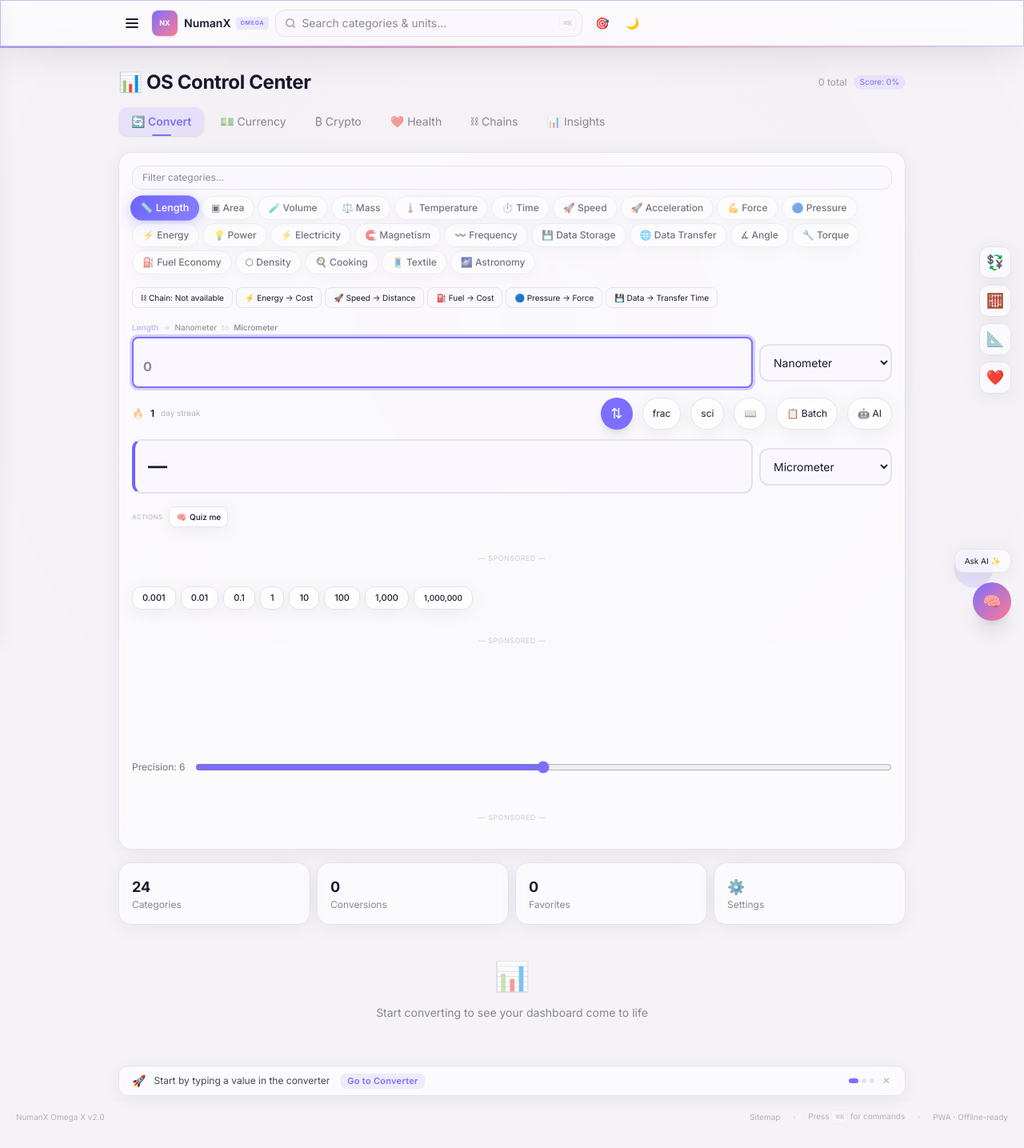
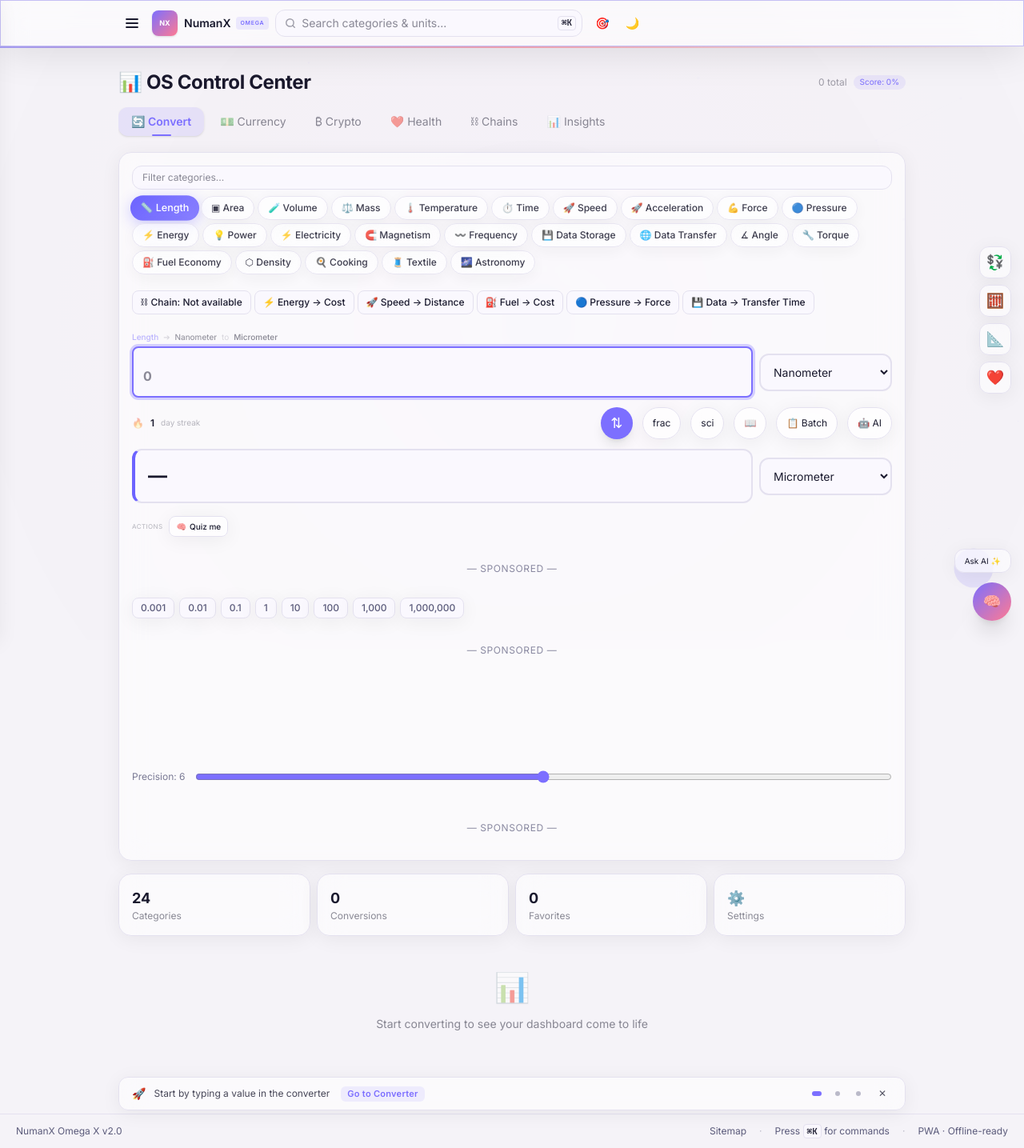
Before and after one commit to muhammadnuman340/web-html, a React (Vite) app in the folder numanx-omega/: page /health in a window 1280 px wide. Shown: the whole page at 80% size. Built offline with nearby package versions, Linux system fonts and the light colour scheme.

Commit message:
fix(a11y): resolve WCAG 2.2 AA audit issues across interactive controls, contrast, and navigation

```diff
--- a/numanx-omega/index.html
+++ b/numanx-omega/index.html
@@ -3,7 +3,7 @@
   <head>
     <meta charset="UTF-8" />
     <link rel="icon" type="image/svg+xml" href="/favicon.svg" />
-    <meta name="viewport" content="width=device-width, initial-scale=1.0, maximum-scale=1.0, user-scalable=no" />
+    <meta name="viewport" content="width=device-width, initial-scale=1.0" />
     <meta name="theme-color" content="#0d0d0d" media="(prefers-color-scheme: dark)" />
     <meta name="theme-color" content="#f0f2f8" media="(prefers-color-scheme: light)" />
     <meta name="description" content="Omega X Converter — Free universal unit converter with 30+ categories, 200+ units, live currency rates, crypto prices, natural language input, batch conversion, and PWA offline support." />
--- a/numanx-omega/src/App.tsx
+++ b/numanx-omega/src/App.tsx
@@ -291,19 +291,19 @@ function AppContent() {
           </div>
 
           {/* Desktop footer */}
-          <footer className="hidden lg:flex items-center justify-between px-5 py-3 text-[10px] opacity-30 border-t border-[var(--border)] distraction">
+          <footer className="hidden lg:flex items-center justify-between px-5 py-3 text-xs text-[var(--text2)] border-t border-[var(--border)] distraction">
             <span>NumanX Omega X v2.0</span>
             <div className="flex gap-4 items-center">
-              <Link to="/sitemap" className="hover:underline hover:opacity-100 transition-opacity">Sitemap</Link>
-              <span>·</span>
-              <span>Press <kbd className="px-1">⌘K</kbd> for commands</span>
-              <span>·</span>
+              <Link to="/sitemap" className="hover:underline hover:text-[var(--text)] transition-colors">Sitemap</Link>
+              <span aria-hidden="true" className="opacity-40 select-none">·</span>
+              <span>Press <kbd className="px-1.5 py-0.5 rounded bg-[var(--card2)] border border-[var(--border)] text-[var(--text)] font-mono text-[11px]">⌘K</kbd> for commands</span>
+              <span aria-hidden="true" className="opacity-40 select-none">·</span>
               <span>PWA · Offline-ready</span>
             </div>
           </footer>
 
           {/* Mobile bottom nav */}
-          <nav className="lg:hidden fixed bottom-0 left-0 right-0 z-30 glass border-t border-[var(--border)] safe-area-bottom">
+          <nav aria-label="Mobile navigation" className="lg:hidden fixed bottom-0 left-0 right-0 z-30 glass border-t border-[var(--border)] safe-area-bottom">
             <div className="flex justify-around items-center px-1 py-1">
               {navItems.map(item => {
                 const isActive = location.pathname === item.path ||
--- a/numanx-omega/src/components/converter/UniversalConverter.tsx
+++ b/numanx-omega/src/components/converter/UniversalConverter.tsx
@@ -425,19 +425,21 @@ export default function UniversalConverter({ category: initialCat, mode = 'pro',
                 className="absolute right-2 top-1/2 -translate-y-1/2 text-[9px] opacity-40 hover:opacity-100" aria-label="Clear filter">✕</button>
             )}
           </div>
-          <div className="flex flex-wrap gap-1">
+          <div className="flex flex-wrap gap-1" role="tablist" aria-label="Unit categories">
             {(catFilter ? cats.filter(c => c.lb.toLowerCase().includes(catFilter.toLowerCase()) || c.id.includes(catFilter.toLowerCase())) : cats).map(c => (
               <button key={c.id} onClick={() => { setCatId(c.id); setChainMode(false); setChainResult(null); setBatchMode(false) }}
+                role="tab"
+                aria-selected={catId === c.id}
                 className={`px-3 py-1.5 rounded-full text-xs whitespace-nowrap transition-all duration-300 font-medium interact-lift ${
                   catId === c.id
                     ? 'text-white shadow-lg scale-105'
-                    : 'glass opacity-60 hover:opacity-100'
+                    : 'glass text-[var(--text)] opacity-85 hover:opacity-100 hover:border-[var(--primary)]'
                 }`}
                 style={catId === c.id ? {
                   background: `linear-gradient(135deg, ${c.cl || '#7c6fff'}, ${c.cl || '#7c6fff'}cc)`,
                   boxShadow: `0 4px 16px ${c.cl || '#7c6fff'}50`
                 } : {}}>
-                {c.ic} {c.lb}
+                <span aria-hidden="true">{c.ic}</span> <span>{c.lb}</span>
               </button>
             ))}
           </div>
@@ -446,15 +448,15 @@ export default function UniversalConverter({ category: initialCat, mode = 'pro',
 
       {/* Chain selector (when chain mode is off) */}
       {mode !== 'fast' && !chainMode && (
-        <div className="flex gap-1 overflow-x-auto">
+        <div className="flex gap-1 overflow-x-auto py-1">
           <button onClick={() => autoSuggestChain()}
-            className="px-2.5 py-1 rounded-lg text-[10px] border border-[var(--border)] hover:bg-[var(--primary)] hover:text-white transition-all flex items-center gap-1">
-            ⛓ Chain: {suggestChain(catId) ? chains.find(c => c.id === suggestChain(catId))?.label : 'Not available'}
+            className="px-2.5 py-1.5 rounded-lg text-xs font-medium border border-[var(--border)] bg-[var(--card2)] text-[var(--text)] hover:bg-[var(--primary)] hover:text-white transition-all flex items-center gap-1 shrink-0">
+            <span aria-hidden="true">⛓</span> Chain: {suggestChain(catId) ? chains.find(c => c.id === suggestChain(catId))?.label : 'Not available'}
           </button>
           {chains.map(chain => (
             <button key={chain.id} onClick={() => { setActiveChain(chain.id); setChainMode(true) }}
-              className="px-2.5 py-1 rounded-lg text-[10px] border border-[var(--border)] hover:bg-[var(--primary)] hover:text-white transition-all">
-              {chain.icon} {chain.label}
+              className="px-2.5 py-1.5 rounded-lg text-xs font-medium border border-[var(--border)] bg-[var(--card2)] text-[var(--text)] hover:bg-[var(--primary)] hover:text-white transition-all shrink-0">
+              <span aria-hidden="true">{chain.icon}</span> {chain.label}
             </button>
           ))}
         </div>
@@ -586,6 +588,7 @@ export default function UniversalConverter({ category: initialCat, mode = 'pro',
             )}
           </div>
           <select value={fromUnit} onChange={e => setFromUnit(e.target.value)}
+            aria-label="Source unit"
             className="p-3 rounded-xl border-2 border-[var(--border)] bg-[var(--card2)] text-[var(--text)] text-sm outline-none focus:border-[var(--primary)] transition-colors min-w-[80px]">
             {cat?.un.map(u => <option key={u.id} value={u.id}>{u.lb}</option>)}
           </select>
@@ -606,10 +609,10 @@ export default function UniversalConverter({ category: initialCat, mode = 'pro',
           return (
             <motion.div initial={{ opacity: 0, y: -4 }} animate={{ opacity: 1, y: 0 }}
               className="flex flex-wrap gap-1.5 items-center">
-              <span className="text-[8px] opacity-30 uppercase tracking-wider mr-0.5">Recent</span>
+              <span className="text-xs text-[var(--text2)] opacity-70 uppercase tracking-wider mr-0.5">Recent</span>
               {recent.map((e, i) => (
                 <button key={i} onClick={() => { setFromUnit(e.fromUnit || ''); setToUnit(e.toUnit || '') }}
-                  className="px-2 py-1 rounded-lg text-[10px] font-medium border border-[var(--border)] glass hover:bg-[var(--primary)] hover:text-white transition-all interact-lift">
+                  className="px-2.5 py-1 rounded-lg text-xs font-medium border border-[var(--border)] bg-[var(--card2)] text-[var(--text)] hover:bg-[var(--primary)] hover:text-white transition-all interact-lift">
                   {e.fromUnit} → {e.toUnit}
                 </button>
               ))}
@@ -623,23 +626,32 @@ export default function UniversalConverter({ category: initialCat, mode = 'pro',
           <motion.button whileTap={{ scale: 0.9 }} onClick={swap}
             animate={{ rotate: swapRotation }}
             transition={{ type: 'spring', stiffness: 200, damping: 15 }}
+            aria-label="Swap source and target units"
             className="w-10 h-10 rounded-full bg-[var(--primary)] text-white flex items-center justify-center text-lg shadow-lg shadow-[var(--glow)] interact-lift">⇅</motion.button>
           {mode !== 'fast' && (
             <>
               <button onClick={() => setFrac(!frac)}
-                className={`px-3 py-1 rounded-full text-xs transition-all interact-lift ${frac ? 'bg-[var(--primary)] text-white' : 'glass'}`}>frac</button>
+                aria-label="Toggle fraction display"
+                aria-pressed={frac}
+                className={`px-3 py-1 rounded-full text-xs transition-all interact-lift ${frac ? 'bg-[var(--primary)] text-white' : 'glass text-[var(--text)]'}`}>frac</button>
               <button onClick={() => setSci(!sci)}
-                className={`px-3 py-1 rounded-full text-xs transition-all interact-lift ${sci ? 'bg-[var(--primary)] text-white' : 'glass'}`}>sci</button>
+                aria-label="Toggle scientific notation"
+                aria-pressed={sci}
+                className={`px-3 py-1 rounded-full text-xs transition-all interact-lift ${sci ? 'bg-[var(--primary)] text-white' : 'glass text-[var(--text)]'}`}>sci</button>
               <button onClick={() => setShowExplanation(!showExplanation)}
-                className={`px-3 py-1 rounded-full text-xs transition-all interact-lift ${showExplanation ? 'bg-[var(--accent)] text-white' : 'glass'}`}>
+                aria-label={showExplanation ? 'Hide calculation steps' : 'Show calculation steps'}
+                aria-expanded={showExplanation}
+                className={`px-3 py-1 rounded-full text-xs transition-all interact-lift ${showExplanation ? 'bg-[var(--accent)] text-white' : 'glass text-[var(--text)]'}`}>
                 <span aria-hidden="true">{mode === 'scientist' ? '🔬' : '📖'}</span>
               </button>
               <button onClick={() => setBatchMode(!batchMode)}
-                className={`px-3 py-1 rounded-full text-xs transition-all interact-lift ${batchMode ? 'bg-[var(--primary)] text-white' : 'glass'}`}>
+                aria-label="Toggle batch conversion mode"
+                aria-pressed={batchMode}
+                className={`px-3 py-1 rounded-full text-xs transition-all interact-lift ${batchMode ? 'bg-[var(--primary)] text-white' : 'glass text-[var(--text)]'}`}>
                 <span aria-hidden="true">📋</span> Batch
               </button>
               <button onClick={() => setShowAIExplain(!showAIExplain)}
-                className={`px-3 py-1 rounded-full text-xs transition-all interact-lift ${showAIExplain ? 'bg-[var(--primary)] text-white shadow-[var(--glow)]' : 'glass'}`}
+                className={`px-3 py-1 rounded-full text-xs transition-all interact-lift ${showAIExplain ? 'bg-[var(--primary)] text-white shadow-[var(--glow)]' : 'glass text-[var(--text)]'}`}
                 aria-label="AI explain conversion">
                 <span aria-hidden="true">🤖</span> AI
               </button>
@@ -688,13 +700,13 @@ export default function UniversalConverter({ category: initialCat, mode = 'pro',
                 {didYouMean.length > 0 && (
                   <motion.div initial={{ opacity: 0, y: -4 }} animate={{ opacity: 1, y: 0 }}
                     className="flex flex-wrap gap-1.5 mt-1.5 items-center">
-                    <span className="text-[8px] opacity-30 uppercase tracking-wider">Did you mean</span>
+                    <span className="text-xs text-[var(--text2)] opacity-70 uppercase tracking-wider">Did you mean</span>
                     {didYouMean.map((d, i) => (
                       <button key={i} onClick={() => {
                         const c = getAllCategories().find(c => c.id === d.cat)
                         if (c) { setCatId(d.cat); setFromUnit(d.unit); setToUnit(c.un[Math.min(1, c.un.length - 1)]?.id || d.unit) }
                       }}
-                        className="px-2 py-1 rounded-lg text-[10px] font-medium border border-[var(--border)] glass hover:bg-[var(--primary)] hover:text-white transition-all interact-lift">
+                        className="px-2.5 py-1 rounded-lg text-xs font-medium border border-[var(--border)] bg-[var(--card2)] text-[var(--text)] hover:bg-[var(--primary)] hover:text-white transition-all interact-lift">
                         {d.label} ({d.cat})
                       </button>
                     ))}
@@ -755,6 +767,7 @@ export default function UniversalConverter({ category: initialCat, mode = 'pro',
             </AnimatePresence>
           </div>
           <select value={toUnit} onChange={e => setToUnit(e.target.value)}
+            aria-label="Target unit"
             className="p-3 rounded-xl border-2 border-[var(--border)] bg-[var(--card2)] text-[var(--text)] text-sm outline-none focus:border-[var(--primary)] transition-colors min-w-[80px]">
             {cat?.un.map(u => <option key={u.id} value={u.id}>{u.lb}</option>)}
           </select>
@@ -979,14 +992,14 @@ export default function UniversalConverter({ category: initialCat, mode = 'pro',
                     const url = URL.createObjectURL(blob)
                     const a = document.createElement('a'); a.href = url; a.download = 'conversion-results.csv'
                     a.click(); URL.revokeObjectURL(url); addToast('CSV downloaded', 'success', '📥')
-                  }} className="px-2 py-1 rounded-lg text-[9px] border border-[var(--border)] hover:bg-[var(--primary)] hover:text-white transition-all">📥 CSV</button>
+                  }} className="px-2.5 py-1 rounded-lg text-xs font-medium border border-[var(--border)] bg-[var(--card2)] text-[var(--text)] hover:bg-[var(--primary)] hover:text-white transition-all">📥 CSV</button>
                   <button onClick={() => {
                     const json = JSON.stringify(batchResults, null, 2)
                     const blob = new Blob([json], { type: 'application/json' })
                     const url = URL.createObjectURL(blob)
                     const a = document.createElement('a'); a.href = url; a.download = 'conversion-results.json'
                     a.click(); URL.revokeObjectURL(url); addToast('JSON downloaded', 'success', '📥')
-                  }} className="px-2 py-1 rounded-lg text-[9px] border border-[var(--border)] hover:bg-[var(--primary)] hover:text-white transition-all">📥 JSON</button>
+                  }} className="px-2.5 py-1 rounded-lg text-xs font-medium border border-[var(--border)] bg-[var(--card2)] text-[var(--text)] hover:bg-[var(--primary)] hover:text-white transition-all">📥 JSON</button>
                 </div>
               </div>
             )}
@@ -999,8 +1012,7 @@ export default function UniversalConverter({ category: initialCat, mode = 'pro',
         <div className="flex gap-1.5 flex-wrap">
           {quickValues.map(v => (
             <button key={v} onClick={() => setFromVal(String(v))}
-              className="px-3 py-1.5 rounded-xl text-xs font-medium glass hover:bg-[var(--primary)] hover:text-white hover:shadow-[var(--glow)] transition-all interact-lift"
-              style={{ fontSize: v >= 1e6 ? '10px' : '11px' }}>
+              className="btn-chip px-3 py-1.5 rounded-xl text-xs font-medium text-[var(--text)] glass hover:bg-[var(--primary)] hover:text-white hover:border-[var(--primary)] hover:shadow-[var(--glow)] transition-all interact-lift">
               {v < 1 ? String(v) : v >= 1e6 ? '1,000,000' : v >= 1e3 ? '1,000' : String(v)}
             </button>
           ))}
@@ -1015,9 +1027,20 @@ export default function UniversalConverter({ category: initialCat, mode = 'pro',
       {/* Precision */}
       {mode !== 'fast' && !chainMode && (
         <div className="flex items-center gap-3">
-          <span className="text-xs opacity-60">Precision: {prec}</span>
-          <input type="range" min="0" max="12" value={prec} onChange={e => setPrec(Number(e.target.value))}
-            className="flex-1 accent-[var(--primary)]" />
+          <label htmlFor="precision-slider" className="text-xs text-[var(--text2)] opacity-80">Precision: {prec}</label>
+          <input
+            id="precision-slider"
+            type="range"
+            min="0"
+            max="12"
+            value={prec}
+            onChange={e => setPrec(Number(e.target.value))}
+            aria-label="Calculation precision in decimal places"
+            aria-valuemin={0}
+            aria-valuemax={12}
+            aria-valuenow={prec}
+            className="flex-1 accent-[var(--primary)]"
+          />
         </div>
       )}
 
--- a/numanx-omega/src/components/widgets/AdSense.tsx
+++ b/numanx-omega/src/components/widgets/AdSense.tsx
@@ -34,7 +34,7 @@ export default function AdSense({ slot, format = 'auto', layout, className = '',
 
   return (
     <div className={`omega-ad-wrapper ${className}`} ref={ref}>
-      <div className="text-[9px] uppercase tracking-wider opacity-20 text-center mb-1">— Sponsored —</div>
+      <div className="text-xs uppercase tracking-wider text-[var(--text2)] opacity-70 text-center mb-1">— Sponsored —</div>
       <ins
         className="adsbygoogle"
         style={insStyle}
--- a/numanx-omega/src/components/widgets/ContextBar.tsx
+++ b/numanx-omega/src/components/widgets/ContextBar.tsx
@@ -130,21 +130,31 @@ export default function ContextBar() {
             </span>
           )}
         </div>
-        <div className="flex items-center gap-2">
+        <div className="flex items-center gap-1.5">
           {pageTips.length > 1 && (
-            <div className="flex gap-1">
+            <div className="flex items-center gap-0.5">
               {pageTips.map((_, i) => (
-                <button key={i} onClick={() => setCurrentTipIndex(i)}
-                  className={`w-1.5 h-1.5 rounded-full transition-all ${
-                    i === currentTipIndex % pageTips.length ? 'bg-[var(--primary)] w-3' : 'bg-[var(--border)]'
-                  }`}
-                  aria-label={`Tip ${i + 1}`}
-                />
+                <button
+                  key={i}
+                  onClick={() => setCurrentTipIndex(i)}
+                  className="w-6 h-6 flex items-center justify-center rounded-full hover:bg-[var(--border)] transition-colors"
+                  aria-label={`Show tip ${i + 1} of ${pageTips.length}`}
+                  aria-current={i === currentTipIndex % pageTips.length ? 'true' : undefined}
+                >
+                  <span className={`block rounded-full transition-all ${
+                    i === currentTipIndex % pageTips.length ? 'bg-[var(--primary)] w-3 h-1.5' : 'bg-[var(--text2)] opacity-40 w-1.5 h-1.5'
+                  }`} />
+                </button>
               ))}
             </div>
           )}
-          <button onClick={() => setDismissed(true)}
-            className="p-0.5 opacity-30 hover:opacity-100 transition-opacity" aria-label="Dismiss tip">✕</button>
+          <button
+            onClick={() => setDismissed(true)}
+            className="w-6 h-6 flex items-center justify-center rounded-lg opacity-75 hover:opacity-100 hover:bg-[var(--border)] text-[var(--text)] transition-all"
+            aria-label="Dismiss tip"
+          >
+            ✕
+          </button>
         </div>
       </motion.div>
     </AnimatePresence>
--- a/numanx-omega/src/index.css
+++ b/numanx-omega/src/index.css
@@ -458,13 +458,14 @@ kbd {
   min-width: 20px;
   height: 18px;
   padding: 0 4px;
-  font-size: 9px;
-  font-family: inherit;
+  font-size: 11px;
+  font-family: var(--font-mono);
   font-weight: 600;
   border-radius: 4px;
   border: 1px solid var(--border);
   background: var(--card2);
-  color: var(--text2);
+  color: var(--text);
+  opacity: 1 !important;
 }
 
 /* ==============================
```
Also changed, not shown: numanx-omega/src/components/layout/Sidebar.tsx (+7 -4 lines), numanx-omega/src/pages/Home.tsx (+5 -5 lines).
